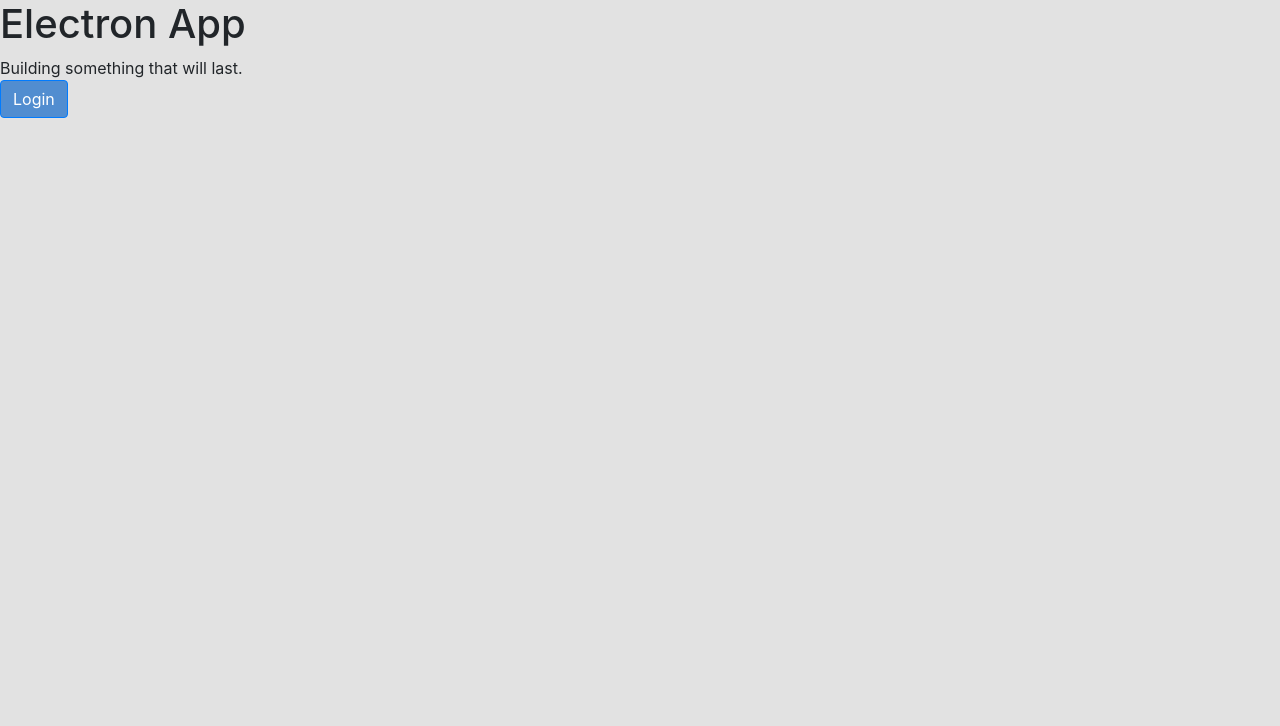
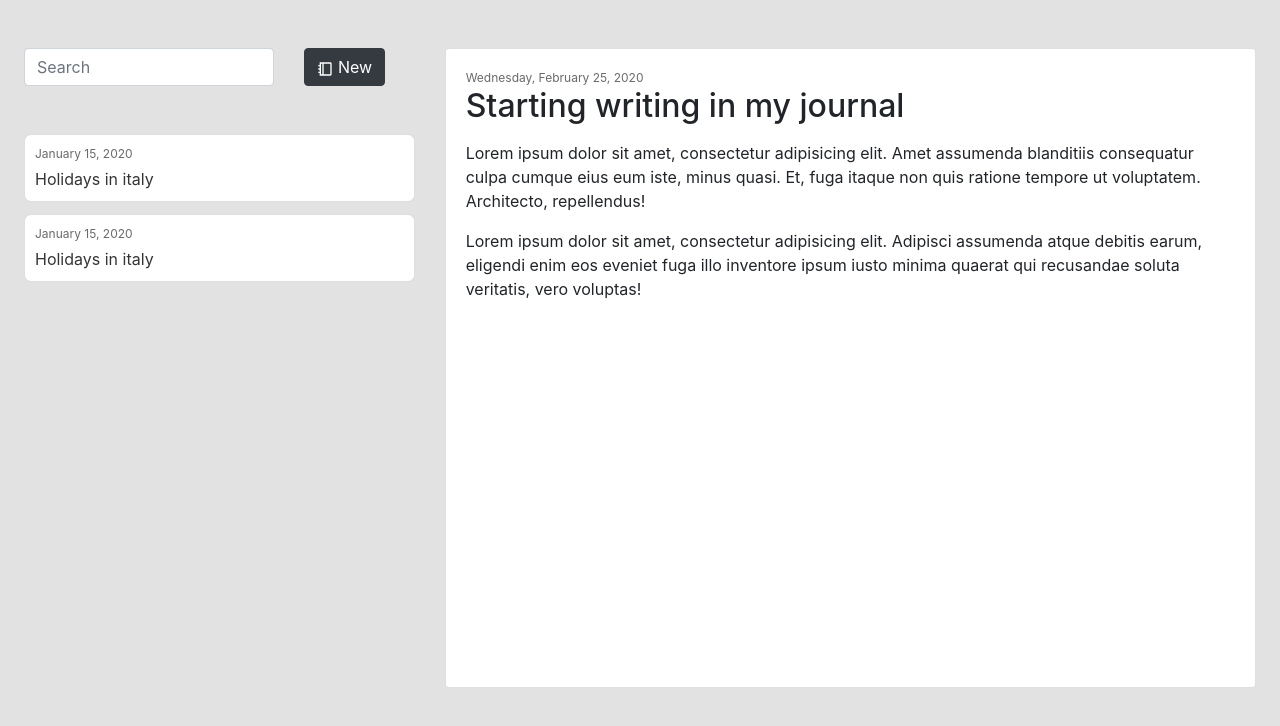
Before and after one commit to greatertomi/mini-diary, a React (Create React App) app: page / in a window 1280 px wide. Shown: the top 726 px of the page. Built offline with nearby package versions, Linux system fonts and the light colour scheme.

Commit message:
Alot more designs done

```diff
--- a/package.json
+++ b/package.json
@@ -11,10 +11,13 @@
     "electron": "^11.2.0",
     "electron-builder": "^22.9.1",
     "electron-is-dev": "^1.2.0",
+    "electron-window-state": "^5.0.3",
     "node-sass": "4.14.1",
     "react": "^17.0.1",
     "react-bootstrap": "^1.4.3",
     "react-dom": "^17.0.1",
+    "react-icons": "^4.1.0",
+    "react-router-dom": "^5.2.0",
     "react-scripts": "4.0.1",
     "web-vitals": "^0.2.4"
   },
--- a/public/index.html
+++ b/public/index.html
@@ -24,7 +24,7 @@
       work correctly both with client-side routing and a non-root public URL.
       Learn how to configure a non-root public URL by running `npm run build`.
     -->
-    <title>React App</title>
+    <title>Mini Diary</title>
   </head>
   <body style="background: #E2E2E2">
     <noscript>You need to enable JavaScript to run this app.</noscript>
--- a/src/App.js
+++ b/src/App.js
@@ -1,15 +1,19 @@
+import React from "react";
+import {BrowserRouter, Route} from "react-router-dom";
+
 import './App.scss';
+import Login from "./components/auth/Login";
+import Register from "./components/auth/Register";
+import Dashboard from "./components/diary/Dashboard";
 
-const App = () => {
-  return (
+const App = () => (
+  <BrowserRouter>
     <div>
-      <h1>Electron App</h1>
-      <div>
-        Building something that will last.
-      </div>
-      <button className='btn btn-primary'>Login</button>
+      <Route path='/' exact component={Dashboard} />
+      <Route path='/login' exact component={Login} />
+      <Route path='/register' exact component={Register} />
     </div>
-  );
-}
+  </BrowserRouter>
+);
 
 export default App;
--- a/src/App.scss
+++ b/src/App.scss
@@ -1,3 +1,49 @@
+$primary-color: #518DD0;
+@import url('https://fonts.googleapis.com/css2?family=Heebo&display=swap');
+
 .btn-primary {
-  background: #518DD0 !important;
+  background: $primary-color !important;
+  border-radius: 10px !important;
+  font-family: 'Heebo', sans-serif;
+  &:hover {
+    background: #1e5181 !important;
+  }
 }
+
+.appLogin {
+  display: flex;
+  flex-direction: column;
+  justify-content: center;
+  align-items: center;
+  padding: 50px 0;
+  img {
+    margin-bottom: 50px;
+  }
+}
+
+.noteCard {
+  background: #F9F9F9;
+  border-radius: 7px !important;
+  margin-top: 12px;
+  cursor: pointer;
+  color: #353535;
+  &:hover {
+    background-color: #f1f0f0;
+    box-shadow: 6px 6px 3px -3px #cdc8c8, -6px 6px 3px -3px #cdc8c8;
+  }
+  .card-body {
+    padding: 10px;
+  }
+  div div:nth-child(1) {
+    font-size: 12px;
+    color: #6B6A6A;
+  }
+}
+
+.noteDetail {
+  height: 80vh;
+  .date {
+    font-size: 12px;
+    color: #6B6A6A;
+  }
+}
--- /dev/null
+++ b/src/components/auth/Login.js
@@ -0,0 +1,26 @@
+import React from 'react';
+import blueDiary from "../../images/blue-diary.jpg";
+import {Link} from "react-router-dom";
+
+const Login = () => {
+  return (
+    <div className='appLogin'>
+      <img src={blueDiary} height={200} width={130} alt=''/>
+      <form className='col-md-6'>
+        <div className='form-group'>
+          <input type='text' name='username' placeholder='Username' className='form-control'/>
+        </div>
+        <div className='form-group'>
+          <input type='password' name='password' placeholder='Password' className='form-control'/>
+        </div>
+        <button className='btn btn-primary btn-block'>Login</button>
+      </form>
+      <div className='mt-5'>
+        {/*<button className='btn btn-secondary mr-3'>Forgot Password</button>*/}
+        <Link className='btn btn-secondary ml-3' to='/register'>Register</Link>
+      </div>
+    </div>
+  );
+};
+
+export default Login;
--- /dev/null
+++ b/src/components/auth/Register.js
@@ -0,0 +1,31 @@
+import React from 'react';
+import blueDiary from "../../images/blue-diary.jpg";
+import {Link} from "react-router-dom";
+
+const Register = () => {
+  return (
+    <div className='appLogin'>
+      <img src={blueDiary} height={120} width={90} alt=''/>
+      <form className='col-md-6'>
+        <div className='form-group'>
+          <input type='text' name='username' placeholder='Username' className='form-control'/>
+        </div>
+        <div className='form-group'>
+          <input type='email' name='email' placeholder='Email' className='form-control'/>
+        </div>
+        <div className='form-group'>
+          <input type='password' name='password' placeholder='Password' className='form-control'/>
+        </div>
+        <div className='form-group'>
+          <input type='password' name='password2' placeholder='Confirm Password' className='form-control'/>
+        </div>
+        <button className='btn btn-primary btn-block'>Register</button>
+      </form>
+      <div className='mt-4'>
+        <Link className='btn btn-secondary' to='/login'>Login</Link>
+      </div>
+    </div>
+  );
+};
+
+export default Register;
--- /dev/null
+++ b/src/components/diary/Dashboard.js
@@ -0,0 +1,30 @@
+import React from 'react';
+import NoteCard from "./NoteCard";
+import { RiBookletLine } from "react-icons/ri";
+import NoteDetail from "./NoteDetail";
+
+const Dashboard = () => {
+  return (
+    <div className='row mt-5 px-4'>
+      <div className='col-md-4'>
+        <div className='row mb-5'>
+          <div className='col-md-8 col-sm-8'>
+            <input type='text' name='search' placeholder='Search' className='form-control'/>
+          </div>
+          <div className='col-md-4 col-sm-4'>
+            <button className='btn btn-dark'>
+              <RiBookletLine color='white'/> New
+            </button>
+          </div>
+        </div>
+        <NoteCard />
+        <NoteCard />
+      </div>
+      <div className='col-md-8'>
+        <NoteDetail />
+      </div>
+    </div>
+  );
+};
+
+export default Dashboard;
--- /dev/null
+++ b/src/components/diary/NoteCard.js
@@ -0,0 +1,14 @@
+import React from 'react';
+
+const NoteCard = () => {
+  return (
+    <div className='card noteCard'>
+      <div className='card-body'>
+        <div>January 15, 2020</div>
+        <div className='mt-1'>Holidays in italy</div>
+      </div>
+    </div>
+  );
+};
+
+export default NoteCard;
--- /dev/null
+++ b/src/components/diary/NoteDetail.js
@@ -0,0 +1,31 @@
+import React from 'react';
+
+const NoteDetail = () => {
+  return (
+    <div className='card noteDetail'>
+      <div className='card-body'>
+        <div className='date'>Wednesday, February 25, 2020</div>
+        <h2 className='mb-3'>Starting writing in my journal</h2>
+        <div>
+          <div>
+            Lorem ipsum dolor sit amet, consectetur adipisicing elit.
+            Amet assumenda blanditiis consequatur culpa cumque eius eum
+            iste, minus quasi. Et, fuga itaque non quis ratione tempore
+            ut voluptatem. Architecto, repellendus!
+          </div>
+          <div className='mt-3'>
+            Lorem ipsum dolor sit amet, consectetur adipisicing elit.
+            Adipisci assumenda atque debitis earum, eligendi enim eos
+            eveniet fuga illo inventore ipsum iusto minima quaerat
+            qui recusandae soluta veritatis, vero voluptas!
+          </div>
+          <div>
+
+          </div>
+        </div>
+      </div>
+    </div>
+  );
+};
+
+export default NoteDetail;
```
Also changed, not shown: main.js (+15 -3 lines), 2 other files (tests, documents, lock files or other folders).
